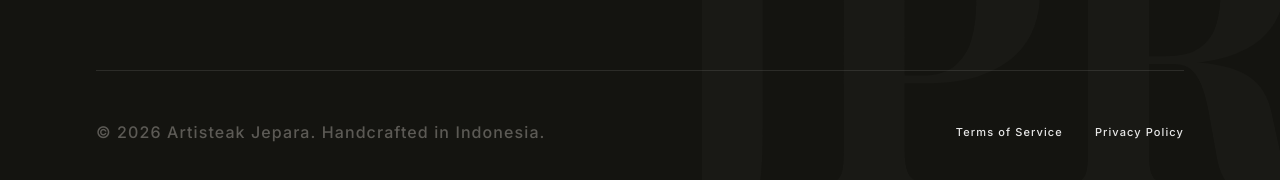
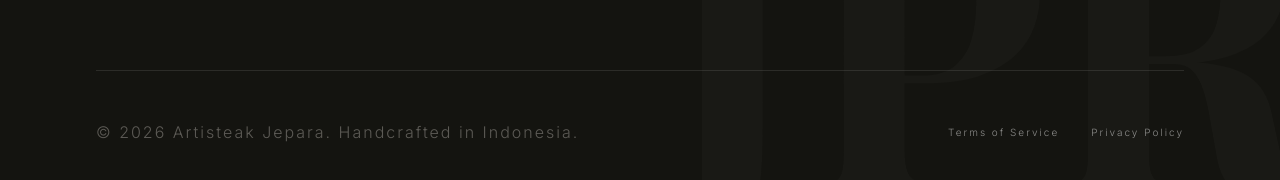
Before and after one commit to muhammadfaza16/mebel-web-1, a Next.js app: page / in a window 1280 px wide. Shown: the part 5200-5380 px from the top of the page. Built offline with nearby package versions, Linux system fonts and the light colour scheme.

Commit message:
style: remove uppercase from footer copyright for subtler look

```diff
--- a/src/components/Footer.tsx
+++ b/src/components/Footer.tsx
@@ -61,7 +61,7 @@ export default function Footer() {
         </div>
 
         {/* Bottom Bar */}
-        <div className="pt-sp-6 border-t border-white/10 flex flex-col md:flex-row justify-between items-center gap-4 text-[11px] tracking-[0.1em] font-medium text-white/90">
+        <div className="pt-sp-6 border-t border-white/10 flex flex-col md:flex-row justify-between items-center gap-4 text-[10px] tracking-[0.2em] font-light text-white/50">
           <p>© 2026 Artisteak Jepara. Handcrafted in Indonesia.</p>
           <div className="flex gap-sp-4">
             <span className="cursor-pointer hover:text-brand-terracotta transition-colors">Terms of Service</span>
```
